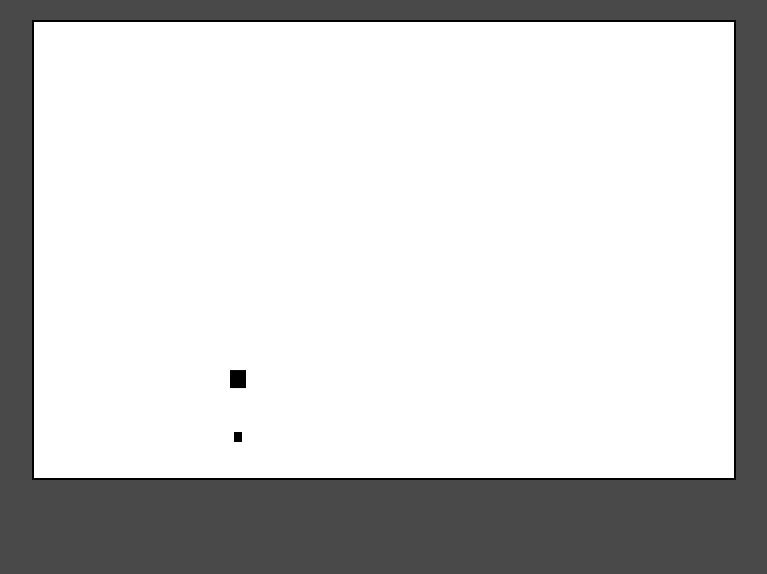
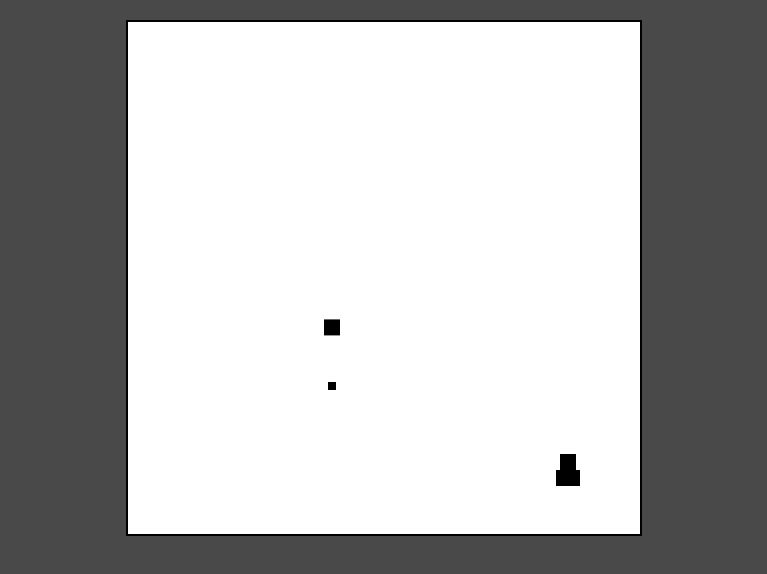
Before and after one commit to trueauracoral/badminton, a plain HTML site: page index.html in a window 1280 px wide. Shown: the whole page, without its empty margins (256-1023 px from the left). Drawn offline with Linux system fonts and the light colour scheme.

Commit message:
Movement and jump implementation.

```diff
--- a/js/script.js
+++ b/js/script.js
@@ -36,8 +36,8 @@ const canvas = document.getElementById('canvas');
 
 const ctx = canvas.getContext('2d');
 let scalingFactor = 4;
-canvas.width =175 * scalingFactor;
-canvas.height = 100 * scalingFactor;
+canvas.width =128 * scalingFactor;
+canvas.height = 128 * scalingFactor;
 ctx.scale(scalingFactor, scalingFactor);
 
 let width = canvas.width / scalingFactor
@@ -64,7 +64,7 @@ class ball {
         this.pos.y += this.velocity.y * dt;
         this.pos.z += this.velocity.z * dt;
 
-        this.velocity.z -= this.gravity * dt; // gravity pulls down
+        this.velocity.z -= this.gravity * dt;
 
         if (this.pos.z <= 0) {
             this.pos.z = 0;
@@ -74,21 +74,56 @@ class ball {
 
     draw() {
         ctx.fillRect(this.pos.x, this.pos.y, 2, 2);
-        ctx.fillRect(this.pos.x - 1, this.pos.y-this.pos.z, 4, 4);
+        // Change this later to subtract by size of the ball. 9/17/25
+        ctx.fillRect(this.pos.x - 1, this.pos.y-2-this.pos.z, 4, 4);
+    }
+}
+
+class character {
+    constructor() {
+        this.pos = vec2(width -20, height -20);
+        this.pos.z = 0;
+        this.velocity = vec2(0,0);
+        this.velocity.z = 3;
+        this.friction = 1;
+        this.speed = 25;
+        this.length = 8;
+        this.width = 4;
+        this.gravity = 20;
+    }
+    update() {
+        this.pos.z += this.velocity.z *dt;
+        this.velocity.z -= this.gravity * dt; // gravity pulls down
+        if (this.pos.z <= 0) {
+            this.pos.z = 0;
+            this.velocity.z = 0;
+        }
+        console.log(this.pos.z)
+    }
+    draw() {
+        ctx.fillRect(this.pos.x, this.pos.y-this.pos.z, this.width, this.length);
+        // Fix this width stuff.
+        ctx.fillRect(this.pos.x + (this.width -(this.width+1) ), this.pos.y-(this.length /2)+this.length, this.width +2, 4);
     }
 }
 let Ball = new ball(vec2(50, 90));
+let Character = new character();
+
 let lastTime = performance.now();
 let dt = 0;
 function gameUpdate() {
     let now = performance.now();
     dt = (now - lastTime) / 1000; // convert ms to seconds
     lastTime = now;
+    Ball.update();
+    updateInput(dt);
+    Character.update();
+
 }
 
 function gameDraw() {
     Ball.draw();
-    Ball.update();
+    Character.draw();
 }
 
 function gameLoop() {
@@ -99,17 +134,63 @@ function gameLoop() {
     window.requestAnimationFrame(gameLoop);
 
 }
+const keys = {
+    ArrowUp: false,
+    ArrowDown: false,
+    ArrowLeft: false,
+    ArrowRight: false,
+    w: false,
+    s: false,
+    a: false,
+    d: false,
+    " ":false,
+};
 
-document.addEventListener("keydown", e => {
-    if (e.key === "ArrowUp") { // spacebar hit
-        Ball.velocity.z = 15;             // go upward
-        Ball.velocity.y = -15;     // move forward
+window.addEventListener("keydown", (e) => {
+    if (keys.hasOwnProperty(e.key)) {
+        keys[e.key] = true;
     }
-
-    if (e.key === "ArrowDown") { // spacebar hit
-        Ball.velocity.z = 15;             // go upward
-        Ball.velocity.y = 15;     // move forward
+});
+window.addEventListener("keyup", (e) => {
+    if (keys.hasOwnProperty(e.key)) {
+        keys[e.key] = false;
     }
 });
 
+function updateInput(dt) {
+    let speed = Character.speed * dt;
+
+    if (keys.ArrowUp || keys.w) {
+        Character.pos.y -= speed;
+    }
+    if (keys.ArrowDown || keys.s) {
+        Character.pos.y += speed;
+    }
+
+    if (keys.ArrowLeft || keys.a) {
+        Character.pos.x -= speed;
+    }
+    if (keys.ArrowRight || keys.d) {
+        Character.pos.x += speed;
+    }
+
+    if (keys[" "]) {
+        console.log("HI");
+        Character.pos.z += speed;
+    }
+}
+//document.addEventListener("keydown", e => {
+//    if (e.key === "ArrowUp") { // spacebar hit
+//        Ball.velocity.z = 15;             // go upward
+//        Ball.velocity.y = -15;     // move forward
+//
+//        Character.velocity.y += 2;
+//    }
+//
+//    if (e.key === "ArrowDown") {
+//        Ball.velocity.z = 15;
+//        Ball.velocity.y = 15;
+//    }
+//});
+
 gameLoop();
--- a/styles.css
+++ b/styles.css
@@ -7,6 +7,7 @@ body {
     height: 100vh;
     margin: 0;
     padding-top: 20px;
+    overflow:hidden;
 }
 
 h1 {
@@ -29,8 +30,6 @@ p {
 canvas {
     image-rendering: pixelated;
     background-color: #ffff;
-    width: 700px;
-    height: 456px;
     border: 2px solid black;
     font-smooth: never;
     -webkit-font-smoothing: none;
```
Also changed, not shown: 1 other file.
